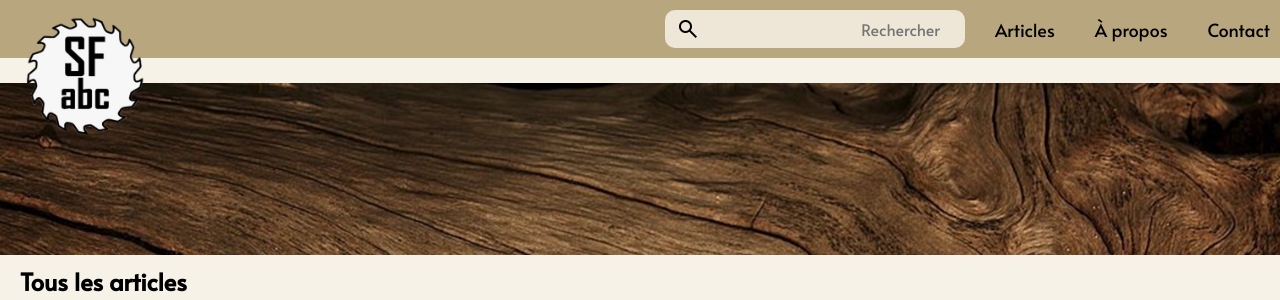
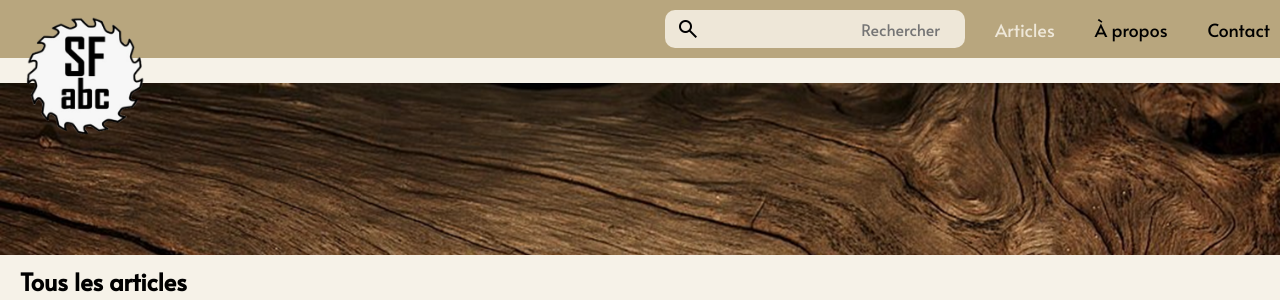
Before and after one commit to clairedeneau/Projet-SFabc, a PHP site: page /articles in a window 1280 px wide. Shown: the top 300 px of the page. Run offline with PHP 8.4, Linux system fonts and the light colour scheme.

Commit message:
petite MAJ : lien en couleur de l'onglet actif dans la page article

```diff
--- a/views/articles.php
+++ b/views/articles.php
@@ -30,7 +30,7 @@
             <button type="submit" style="display: none;"></button>
         </form>
         <ul>
-            <li><a href="/articles">Articles</a></li>
+            <li><a href="/articles"  class="nav-link-active">Articles</a></li>
             <li><a href="/a-propos">À propos</a></li>
             <li><a href="/contact">Contact</a></li>
         </ul>
```
